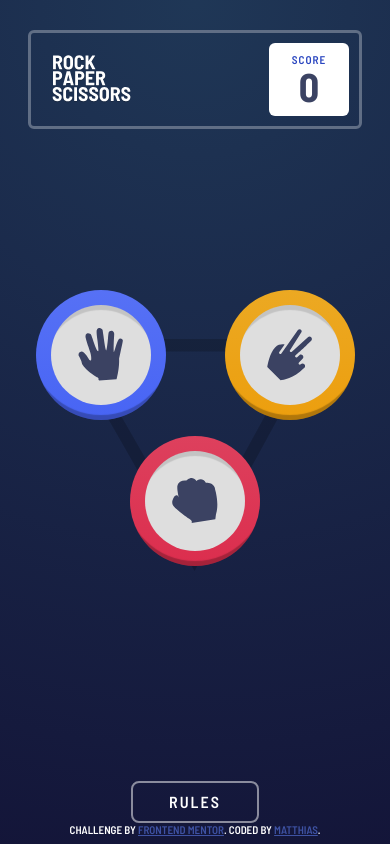
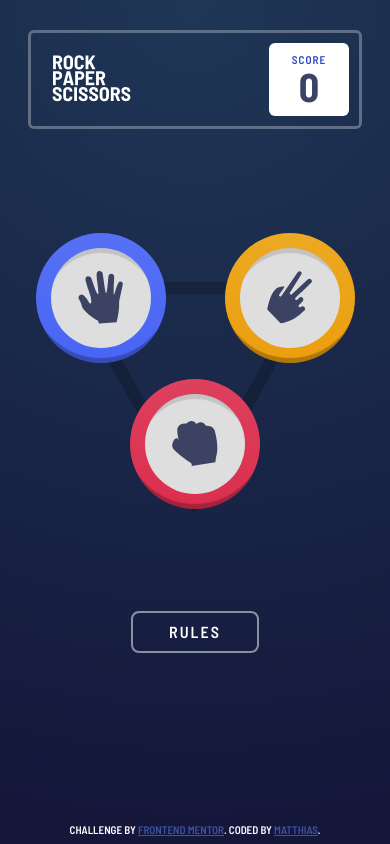
Before and after one commit to MatthiasSmith/rock-paper-scissors, a React app: page / in a window 390 px wide. Built offline with nearby package versions, Linux system fonts and the light colour scheme.

Commit message:
fix mobile layout and spacing issues

```diff
--- a/src/App.js
+++ b/src/App.js
@@ -37,6 +37,7 @@ const App = () => {
       <GlobalStyles />
       <Header score={score} />
       <Board onResultsGiven={handleResultsGiven} />
+      <div className='flex-1'>
         <Button
           onClick={openDialog}
           css={`
@@ -45,6 +46,7 @@ const App = () => {
         >
           Rules
         </Button>
+      </div>
       <Attribution />
       <RulesDialog isOpen={isDialogOpen} onClose={closeDialog} />
     </Fragment>
--- a/src/components/board/board.js
+++ b/src/components/board/board.js
@@ -21,12 +21,16 @@ const StyledBoard = styled.div`
     background-size: 80%;
     background-repeat: no-repeat;
     background-position: center;
-    margin-bottom: 5rem;
+    margin-bottom: 3rem;
     height: 330px;
     width: 319px;
 
     .mb-1 {
       margin-bottom: 1rem;
+    }
+
+    button {
+      margin: 0 auto;
     }
   }
 `;
@@ -98,7 +102,7 @@ const Board = ({ onResultsGiven }) => {
   };
 
   return (
-    <StyledBoard className='board flex-1' step={step}>
+    <StyledBoard className='board' step={step}>
       <div className='play-area flex-column'>
         {step === 1 ? (
           <MakeYourChoice onSelect={handleSelection} />
--- a/src/components/choice-chip.js
+++ b/src/components/choice-chip.js
@@ -16,6 +16,7 @@ const StyledChoiceChip = styled.div`
       : 'default'};
   height: 130px;
   width: 130px;
+  min-height: 130px;
   overflow: hidden;
 
   .choice-chip__inner {
--- a/src/components/header/header.js
+++ b/src/components/header/header.js
@@ -8,7 +8,7 @@ const StyledHeader = styled.header`
   border: 3px solid var(--header-outline);
   border-radius: var(--border-radius);
   margin-top: 1.9rem;
-  margin-bottom: 5rem;
+  margin-bottom: 6.5rem;
   padding: 10px 10px 10px 20px;
   width: 100%;
 
--- a/src/components/rules-dialog.js
+++ b/src/components/rules-dialog.js
@@ -11,8 +11,9 @@ const StyledDialogBackdrop = styled.div`
   height: 100%;
   width: 100%;
   position: absolute;
-  top: 0;
-  left: 0;
+  top: 50%;
+  left: 50%;
+  transform: translate(-50%, -50%);
   z-index: 9;
 `;
 
@@ -22,9 +23,10 @@ const StyledDialog = styled.div`
   background: white;
   flex-flow: column;
   height: 100%;
+  height: -webkit-fill-available;
   width: 100%;
-  max-height: 812px;
-  max-width: 375px;
+  max-height: 749px;
+  max-width: 400px;
   position: absolute;
   top: 50%;
   left: 50%;
--- a/src/global-styles.js
+++ b/src/global-styles.js
@@ -30,6 +30,7 @@ const GlobalStyles = createGlobalStyle`
     color: white;
     font-family: var(--font-family);
     font-size: 16px;
+    height: -webkit-fill-available;
   }
 
   * {
@@ -39,17 +40,20 @@ const GlobalStyles = createGlobalStyle`
   }
 
   body {
-    background: var(--bg-radial-gradient);
+    display: flex;
+    flex-flow: column;
     min-height: 100vh;
+    min-height: -webkit-fill-available;
     -webkit-font-smoothing: antialiased;
     text-rendering: optimizeLegibility;
   }
 
   main {
+    background: var(--bg-radial-gradient);
     display: flex;
+    flex: 1;
     flex-flow: column;
     align-items: center;
-    min-height: 100vh;
     padding: 0 1.75rem;
     text-transform: uppercase;
   }
```
Lines whose indentation alone changed are shown as unchanged.
